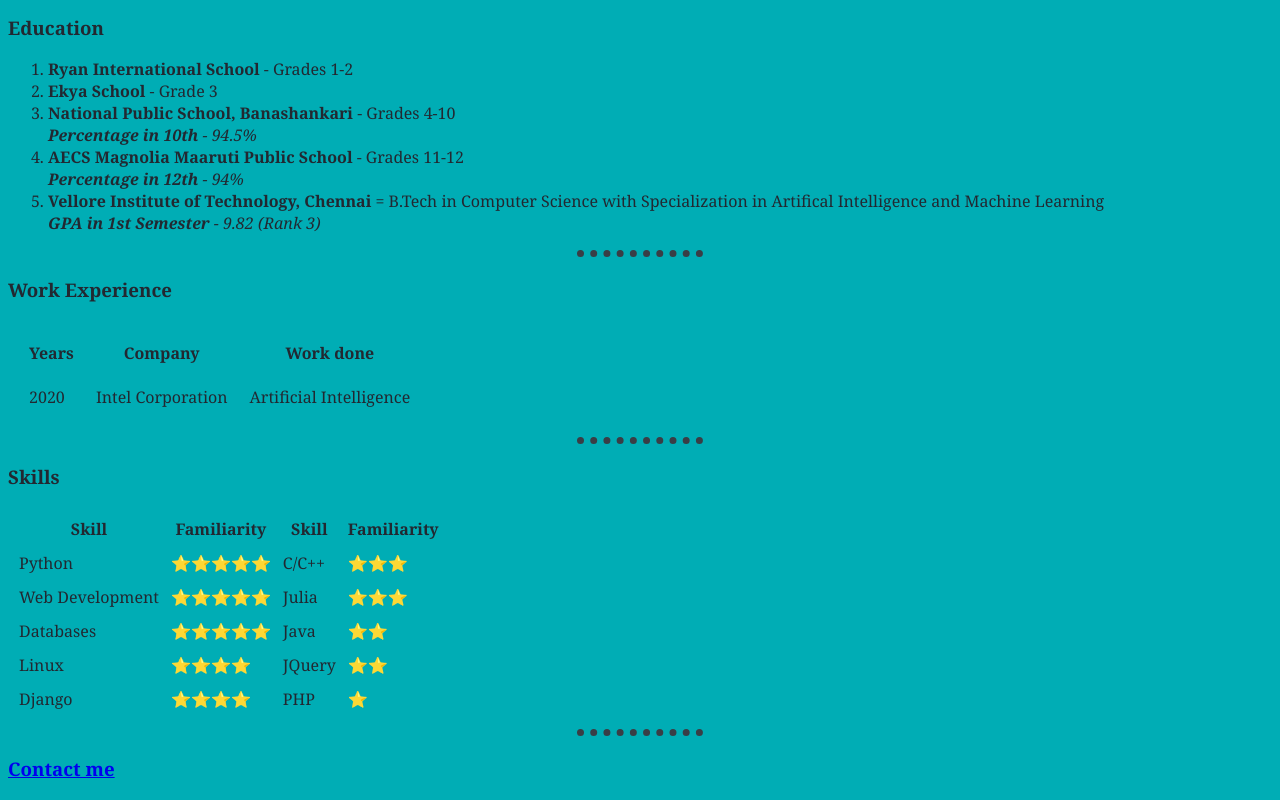
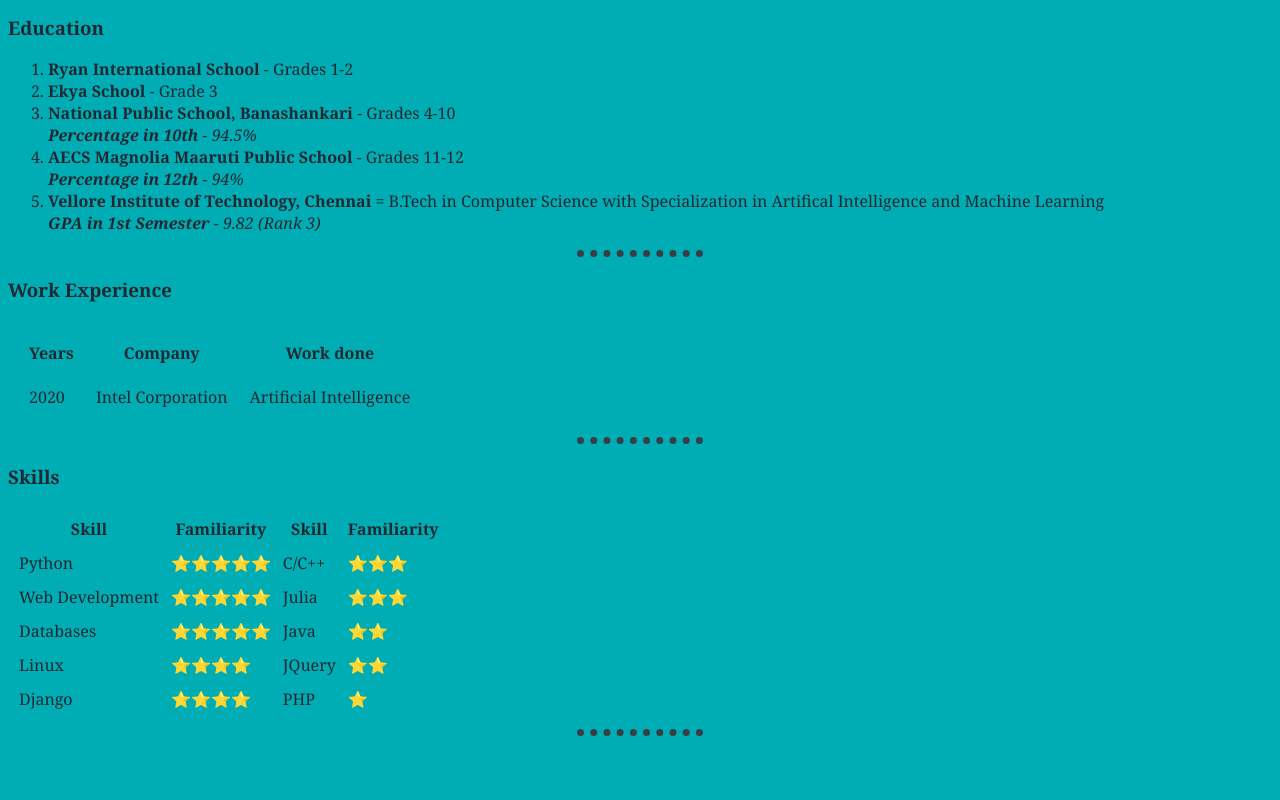
Before and after one commit to nirajitpramanik/nirajitpramanik.github.io, a plain HTML site: page index.html in a window 1280 px wide. Shown: the part 355-1155 px from the top of the page. After the commit the page ends 1100 px from the top, so only its background shows below. Drawn offline with Linux system fonts and the light colour scheme.

Commit message:
Removed `contact-me.html`.
Removed `contact-me` as it is under development.

```diff
--- a/index.html
+++ b/index.html
@@ -124,6 +124,6 @@
 
         <hr>
 
-        <h3><a href="contact-me.html">Contact me</a></h3>
+        <!--<h3><a href="contact-me.html">Contact me</a></h3>-->
     </body>
 </html>
```
